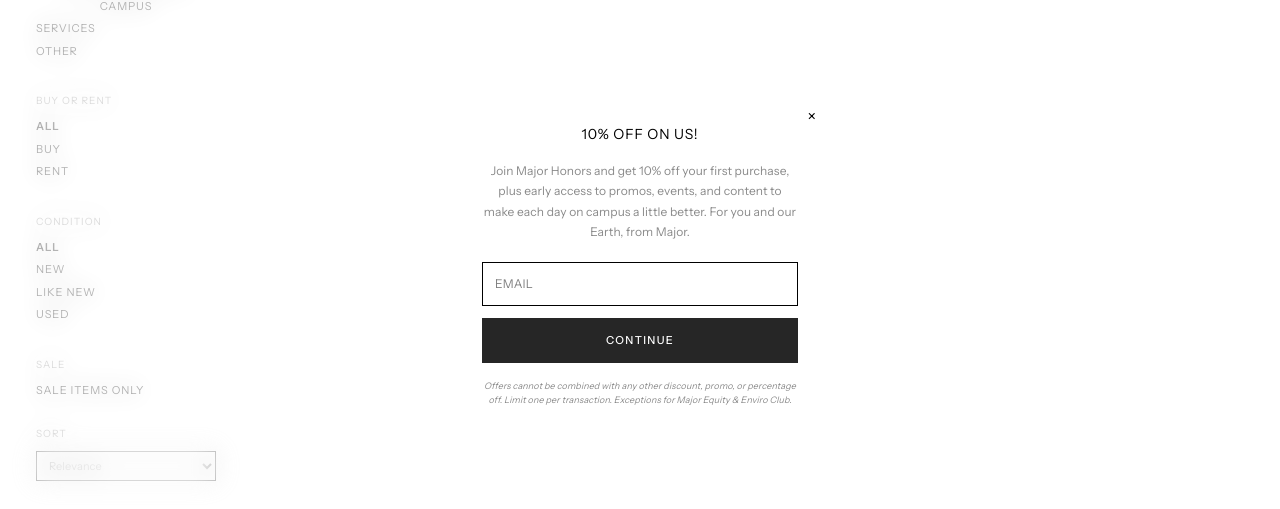
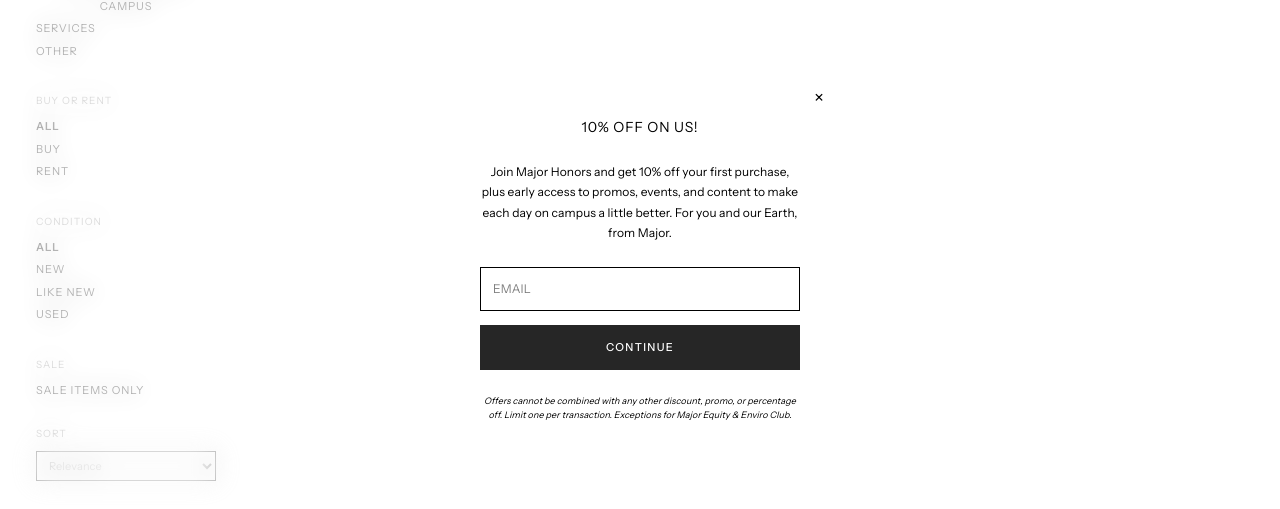
Before and after one commit to makenasommer/major, a Next.js app: page /shop in a window 1280 px wide. Shown: the part 267-776 px from the top of the page. Built offline with nearby package versions, Linux system fonts and the light colour scheme; no server answers; the database is empty.

Commit message:
Update OfferPopup.js

```diff
--- a/components/OfferPopup.js
+++ b/components/OfferPopup.js
@@ -35,33 +35,37 @@
         onClick={(e) => e.stopPropagation()}
         style={{
           background: "var(--white)",
-          maxWidth: 380,
+          maxWidth: 400,
           width: "90vw",
-          padding: 32,
+          padding: "44px 40px 36px",
           textAlign: "center",
           position: "relative",
+          display: "flex",
+          flexDirection: "column",
+          gap: 24,
         }}
       >
         <button
           onClick={dismiss}
           aria-label="Close"
-          style={{ position: "absolute", top: 12, right: 14, background: "none", border: "none", cursor: "pointer", fontSize: 16 }}
+          style={{ position: "absolute", top: 16, right: 16, background: "none", border: "none", cursor: "pointer", fontSize: 18, lineHeight: 1 }}
         >
           &times;
         </button>
 
-        <h2 style={{ fontSize: 14, textTransform: "uppercase", letterSpacing: "0.06em", marginBottom: 16 }}>
+        <h2 style={{ fontSize: 14, textTransform: "uppercase", letterSpacing: "0.06em", margin: 0 }}>
           10% Off On Us!
         </h2>
-        <p style={{ fontSize: 12, color: "var(--grey-hover)", lineHeight: 1.7, marginBottom: 20 }}>
+
+        <p style={{ fontSize: 12, lineHeight: 1.7, margin: 0 }}>
           Join Major Honors and get 10% off your first purchase, plus early access to promos, events, and content
           to make each day on campus a little better. For you and our Earth, from Major.
         </p>
 
         {submitted ? (
-          <p style={{ fontSize: 12 }}>You&rsquo;re in! Check your email for your code.</p>
+          <p style={{ fontSize: 12, margin: 0 }}>You&rsquo;re in! Check your email for your code.</p>
         ) : (
-          <form onSubmit={handleSubmit} style={{ display: "flex", flexDirection: "column", gap: 12 }}>
+          <form onSubmit={handleSubmit} style={{ display: "flex", flexDirection: "column", gap: 14 }}>
             <input
               type="email"
               placeholder="EMAIL"
@@ -80,7 +84,7 @@
           </form>
         )}
 
-        <p style={{ fontSize: 9, fontStyle: "italic", color: "var(--grey-hover)", marginTop: 16, lineHeight: 1.6 }}>
+        <p style={{ fontSize: 9, fontStyle: "italic", margin: 0, lineHeight: 1.6 }}>
           Offers cannot be combined with any other discount, promo, or percentage off. Limit one per transaction.
           Exceptions for Major Equity &amp; Enviro Club.
         </p>
```
